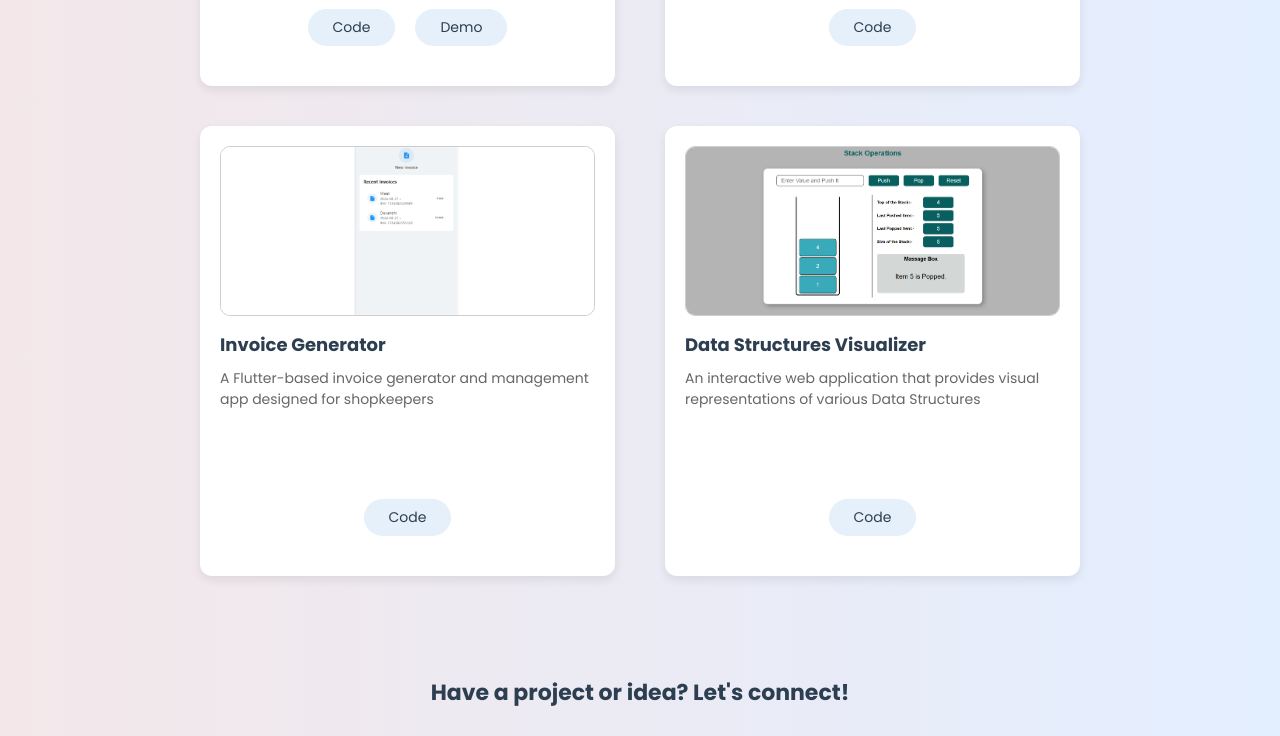
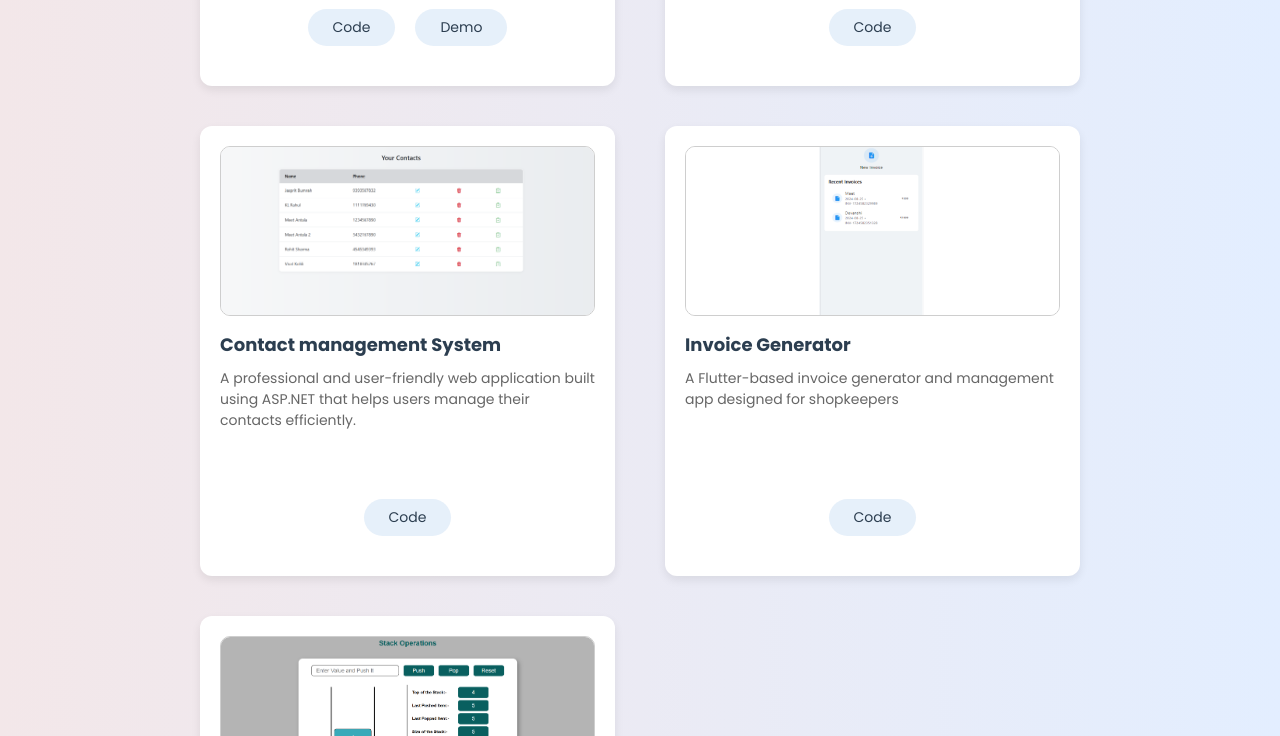
Before and after one commit to MeetAntala45/Portfolio-MeetAntala, a plain HTML site: page index.html in a window 1280 px wide. Shown: the part 3965-4701 px from the top of the page. Drawn offline with nearby package versions, Linux system fonts and the light colour scheme.

Commit message:
Changes done

```diff
--- a/index.html
+++ b/index.html
@@ -86,7 +86,7 @@
         efficient. I bring a strong foundation in computer science and a
         commitment to delivering high-quality, maintainable solutions.
       </p>
-      <br/>
+      <br />
       <div class="education-section">
         <div class="education-card">
           <h4>B.Tech - Computer Engineering</h4>
@@ -96,19 +96,13 @@
 
         <div class="education-card">
           <h4>12th Standard</h4>
-          <p>
-            Sorath International School<br />June
-            2020 – March 2022
-          </p>
+          <p>Sorath International School<br />June 2020 – March 2022</p>
           <span>Percentage: 86.76%</span>
         </div>
 
         <div class="education-card">
           <h4>10th Standard</h4>
-          <p>
-           Sorath International School<br />June 2019 –
-            March 2020
-          </p>
+          <p>Sorath International School<br />June 2019 – March 2020</p>
           <span>Percentage: 91.33%</span>
         </div>
       </div>
@@ -243,6 +237,20 @@
         </div>
 
         <div class="project-card">
+          <img src="images/contact.png" alt="Contact manager" />
+          <h3>Contact management System</h3>
+          <p>
+            A professional and user-friendly web application built using ASP.NET
+            that helps users manage their contacts efficiently.
+          </p>
+
+          <div class="links">
+            <a href="https://github.com/MeetAntala45/Contact_Management"
+              >Code</a
+            >
+          </div>
+        </div>
+        <div class="project-card">
           <img src="images/invoice.png" alt="Invoice Generator" />
           <h3>Invoice Generator</h3>
           <p>
```
Also changed, not shown: images/Icollab.png, images/contact.png (added), images/etickets.png, 1 other file.
